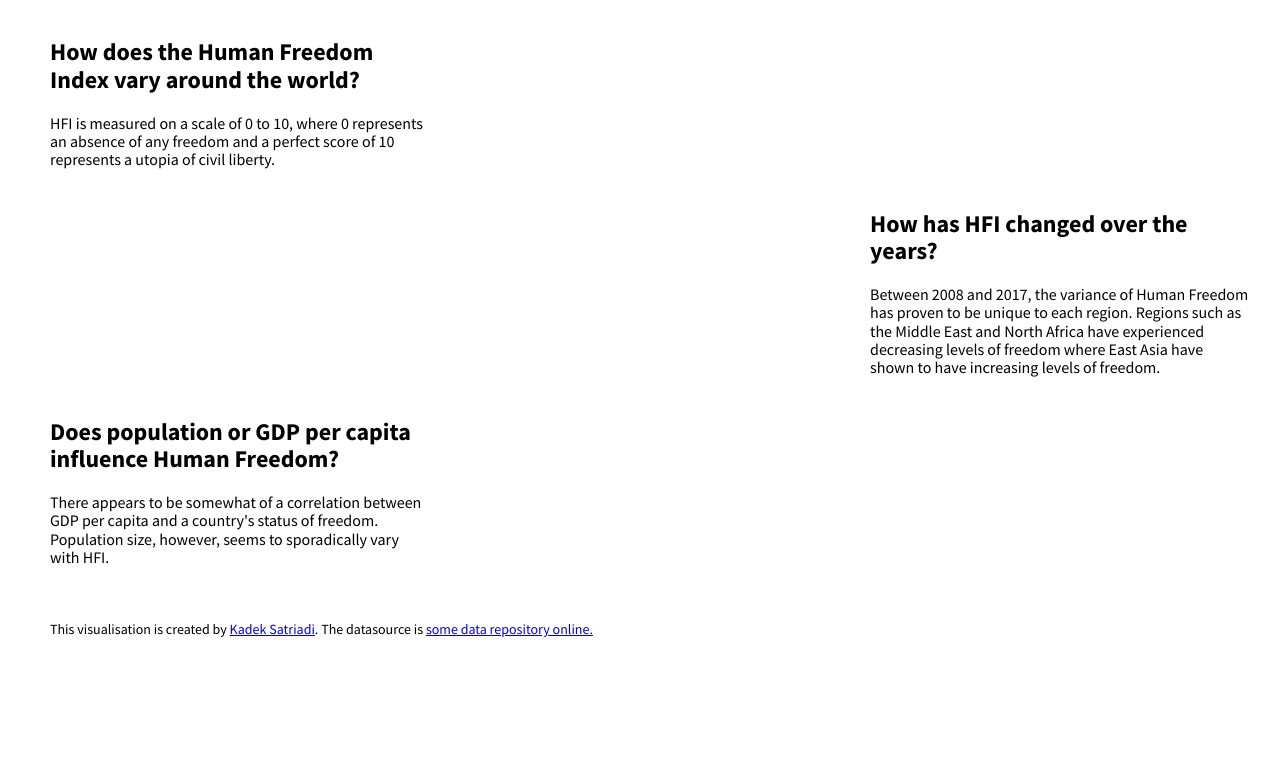
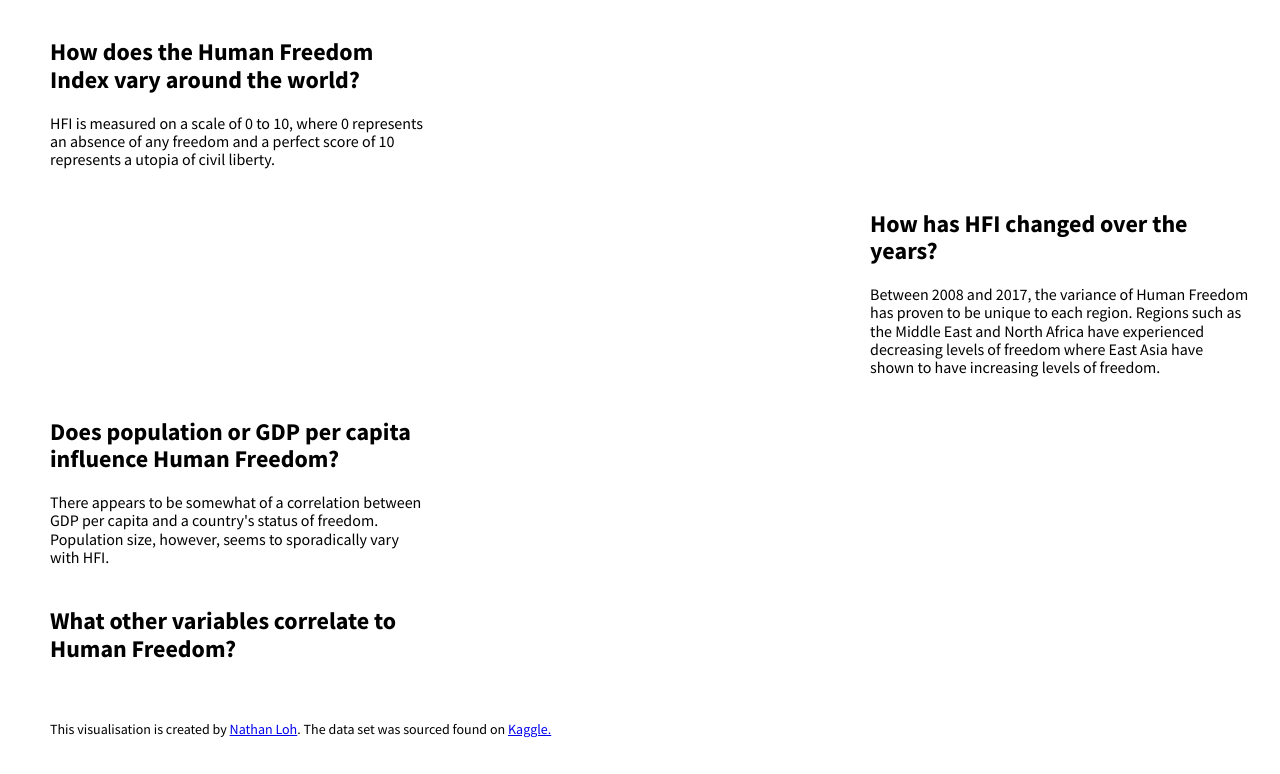
Before and after one commit to nloh0003/FIT3179, a plain HTML site: page Assignment 2/Final.html in a window 1280 px wide. Shown: the part 151-925 px from the top of the page. Before the commit the page ends 877 px from the top, so only its background shows below. Drawn offline with nearby package versions, Linux system fonts and the light colour scheme; a script that the page names is missing.

Commit message:
Update Final.html

```diff
--- a/Assignment 2/Final.html
+++ b/Assignment 2/Final.html
@@ -106,16 +106,26 @@
       <div class="pure-u-1-3">
         <div id="scatter_plot"  class="vis-container"></div>
       </div>
-      <div class="pure-u-1-3">
-        <div id="vis3"  class="vis-container"></div>
-      </div>
-
     </div>
     <!-- end pure grid group -->
 
+    <!-- pure grid group -->
+    <div class="pure-g">
+      <div class="pure-u-1-3">
+        <div class="description description-left">
+          <h2>What other variables correlate to Human Freedom?</h2>
+        </div>
+      </div>
+      <div class="pure-u-1-3">
+        <div id="effect_on_HF"  class="vis-container"></div>
+      </div>
+    </div>
+    <!-- end pure grid group -->
+
+
     <div class="pure-g">
       <div class="pure-u-1-1 small-font">
-        <p>This visualisation is created by <a href="https://github.com/KadekSatriadi" target="_blank">Kadek Satriadi</a>. The datasource is <a href="#"" target="_blank">some data repository online</href>.</p>
+        <p>This visualisation is created by <a href="https://github.com/nloh0003" target="_blank">Nathan Loh</a>. The data set was sourced found on <a href="https://www.kaggle.com/gsutters/the-human-freedom-index?select=hfi_cc_2019.csv" target="_blank"> Kaggle</href>.</p>
       </div>
     </div>
 
```
